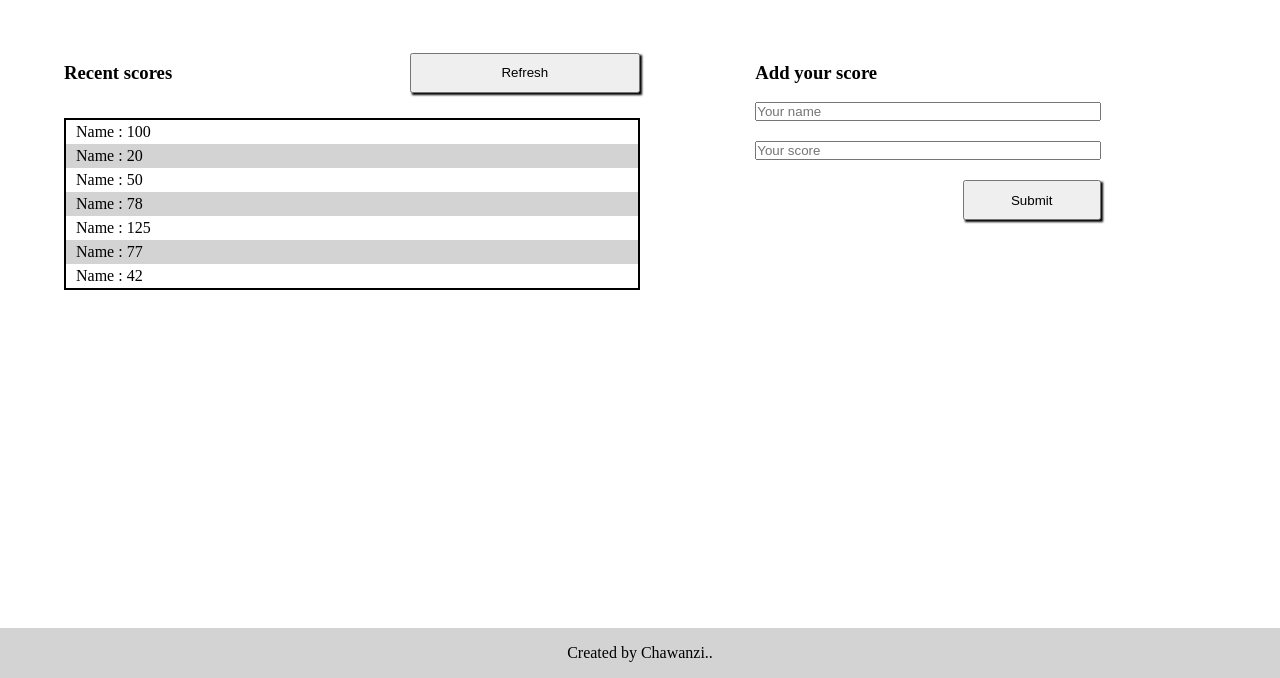
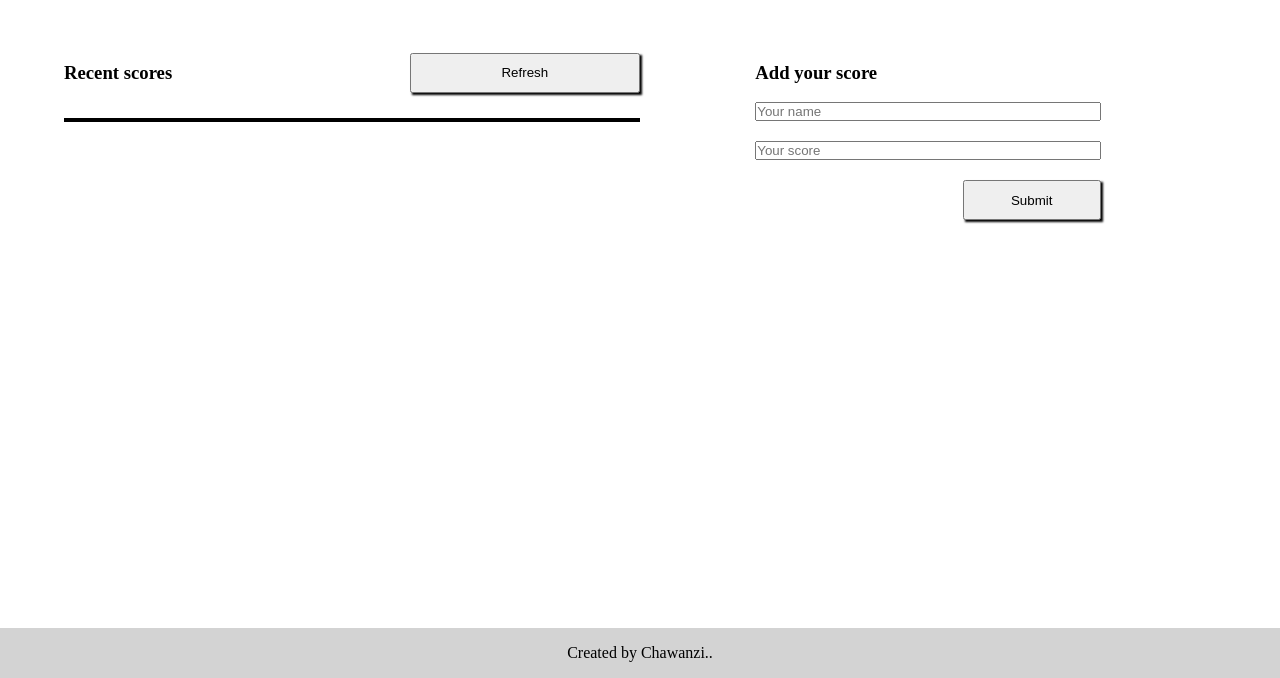
Before and after one commit to chaw-bot/Leaderboard, a website built with webpack: page src/index.html in a window 1280 px wide. Shown: the part 122-800 px from the top of the page. Built offline with nearby package versions, Linux system fonts and the light colour scheme.

Commit message:
Remove li element from ul

```diff
--- a/src/index.html
+++ b/src/index.html
@@ -20,13 +20,6 @@
         </div>
 
         <ul class="score-board">
-          <li class="score">Name : 100</li>
-          <li class="score">Name : 20</li>
-          <li class="score">Name : 50</li>
-          <li class="score">Name : 78</li>
-          <li class="score">Name : 125</li>
-          <li class="score">Name : 77</li>
-          <li class="score">Name : 42</li>
         </ul>
       </div>
 
```
Also changed, not shown: dist/index.html.
